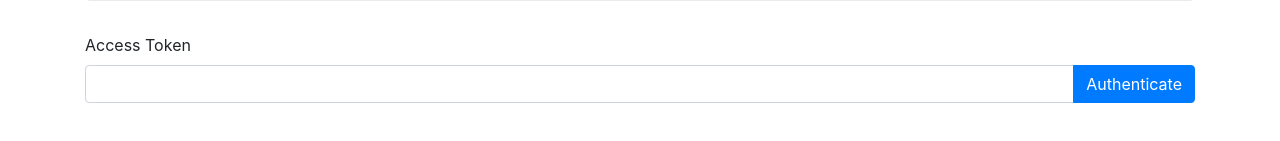
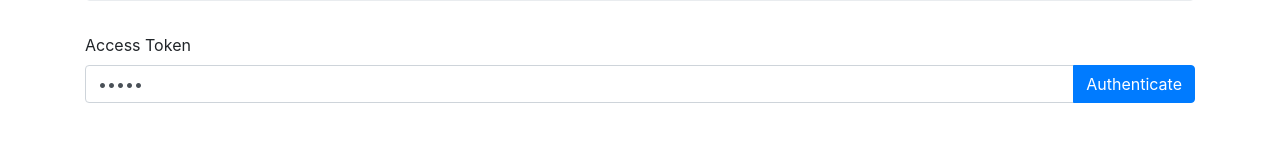
Before and after one commit to sofyansitorus/Bulk-GitHub-Issue-Creator, a React (Create React App) app: page / in a window 1280 px wide. Shown: the part 183-324 px from the top of the page. Built offline with nearby package versions, Linux system fonts and the light colour scheme; no server answers.

Commit message:
Set default state for token from environment data

```diff
--- a/src/App.js
+++ b/src/App.js
@@ -174,7 +174,7 @@ class App extends Component {
       this.collections[fieldKey] = {};
     });
 
-    this.state = assign({}, { token: '' }, this.defaultState);
+    this.state = assign({}, { token: get(process.env, 'REACT_APP_GITHUB_ACCESS_TOKEN', '') }, this.defaultState);
   }
 
   componentDidUpdate(prevProps, prevState) {
@@ -625,7 +625,7 @@ class App extends Component {
         <FormGroup>
           <Label for="token">Access Token</Label>
           <InputGroup>
-            <Input type="password" id="token" name="token" onChange={this.onChangeForm} disabled={this.isDisabled()} />
+            <Input type="password" id="token" name="token" onChange={this.onChangeForm} disabled={this.isDisabled()} defaultValue={this.state.token} />
             <InputGroupAddon addonType="append"><Button color="primary" onClick={this.onAuth} disabled={this.isDisabled()}>{this.renderBeatLoader('Authenticate', 'auth')}</Button></InputGroupAddon>
           </InputGroup>
         </FormGroup>
```
Also changed, not shown: 1 other file (tests, documents, lock files or other folders).
